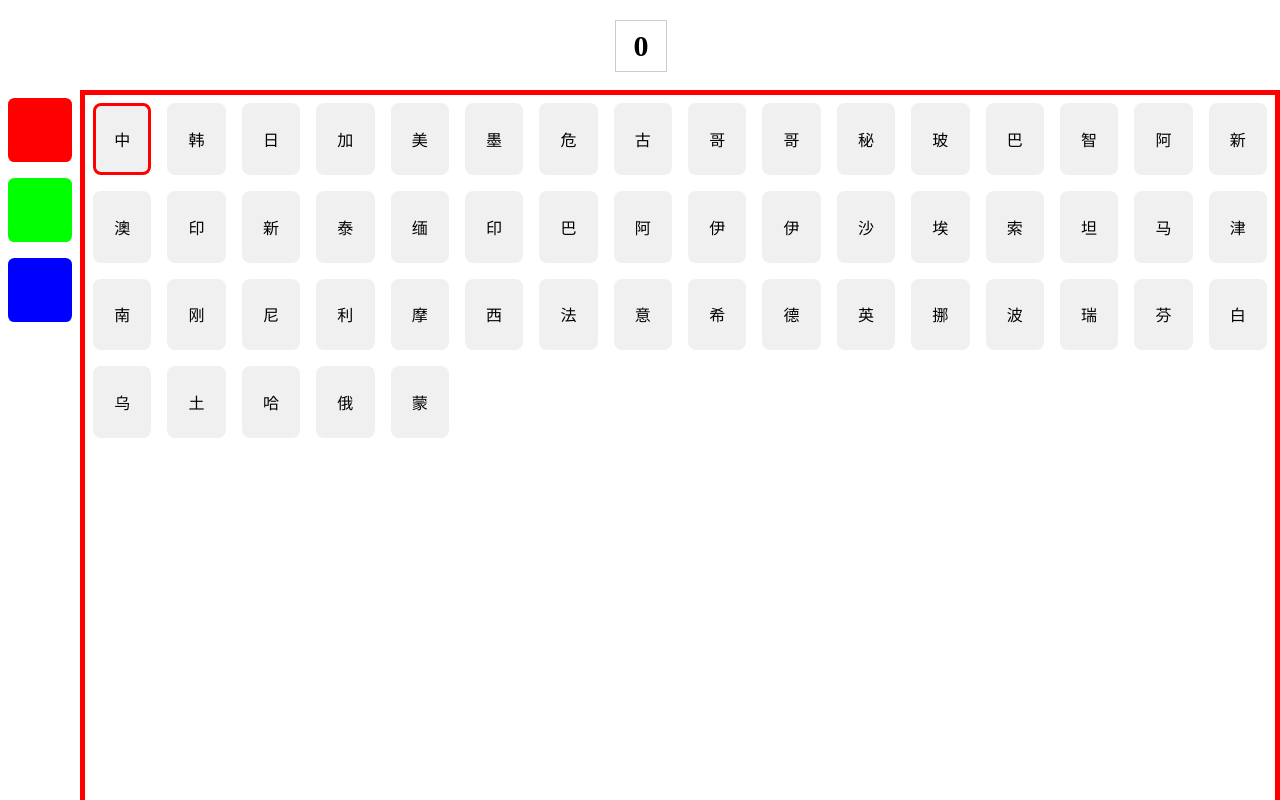
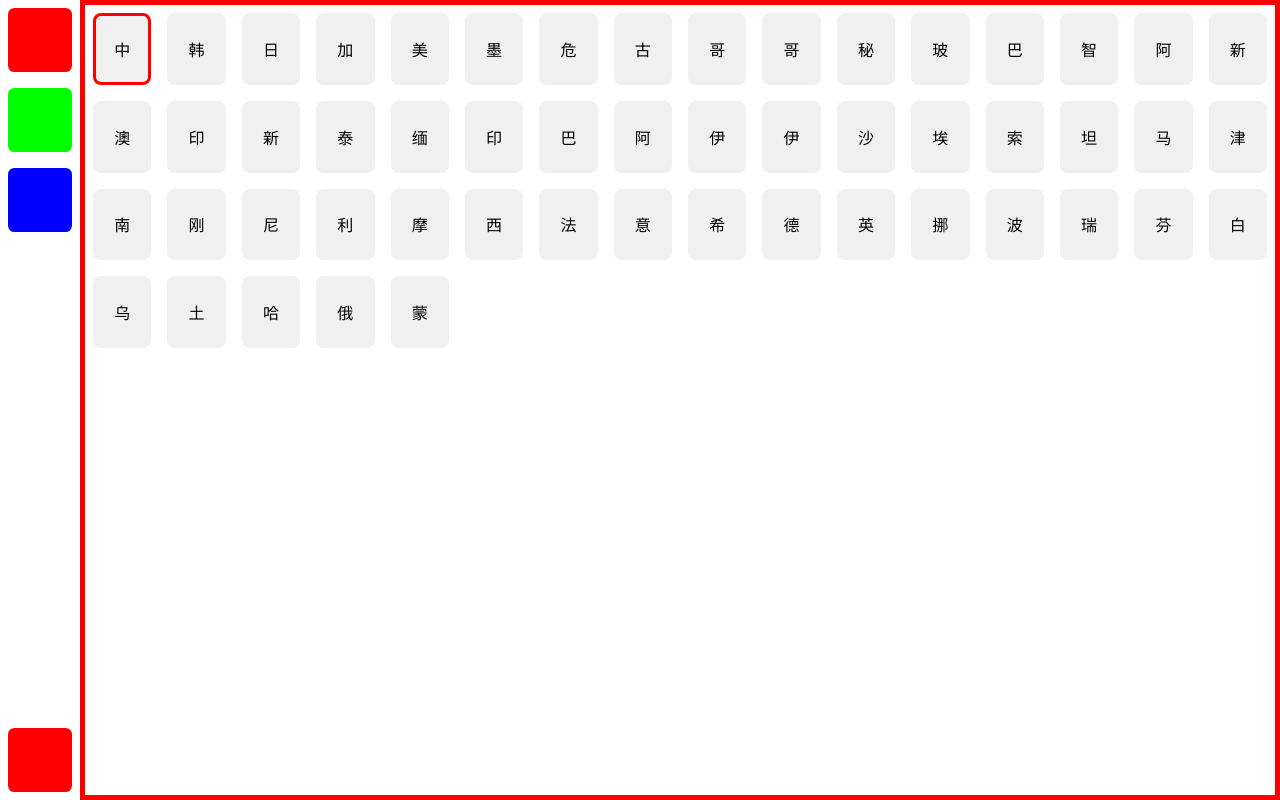
Before and after one commit to zhaoyan42/monopoly, a React (Vite) app: page / in a window 1280 px wide. Built offline with nearby package versions, Linux system fonts and the light colour scheme.

Commit message:
实现roll后暂停1秒

```diff
--- a/src/App.tsx
+++ b/src/App.tsx
@@ -100,6 +100,7 @@ function App() {
 
   return (
     <>
+      {rolling ? (
         <DiceRoller
           rolling={rolling}
           targetPoint={points}
@@ -108,6 +109,7 @@ function App() {
             void start();
           }}
         />
+      ) : null}
       <GameWrapper>
         <Board
           players={players}
--- a/src/components/dice/Dice.tsx
+++ b/src/components/dice/Dice.tsx
@@ -1,4 +1,4 @@
-import { useEffect } from 'react';
+import { useEffect, useState } from 'react';
 import styled, { css, keyframes } from 'styled-components';
 
 const rotate = keyframes`
@@ -33,12 +33,12 @@ function Face({
   shouldRotate?: boolean;
 }) {
   return (
-    <FaceWrapper face={face} shouldRotate={shouldRotate}>
+    <FaceWrapper face={face} $shouldRotate={shouldRotate}>
       {face}
     </FaceWrapper>
   );
 }
-const FaceWrapper = styled('div')<{ face: number; shouldRotate?: boolean }>`
+const FaceWrapper = styled('div')<{ face: number; $shouldRotate?: boolean }>`
   position: absolute;
   width: 100%;
   height: 100%;
@@ -49,8 +49,8 @@ const FaceWrapper = styled('div')<{ face: number; shouldRotate?: boolean }>`
   justify-content: center;
   font-size: 30px;
   font-weight: bold;
-  ${({ face, shouldRotate = true }) => {
-    if (!shouldRotate) return '';
+  ${({ face, $shouldRotate = true }) => {
+    if (!$shouldRotate) return '';
     switch (face) {
       case 1:
         return 'transform: rotateY(0deg) translateZ(25px);';
@@ -79,17 +79,23 @@ export function Dice({
   targetPoint: number;
   onAnimationEnd: () => void;
 }) {
+  const [innerRolling, setInnerRolling] = useState(true);
+
   useEffect(() => {
     if (rolling) {
       const timer = setTimeout(() => {
-        onAnimationEnd();
+        setInnerRolling(false);
+
+        setTimeout(() => {
+          onAnimationEnd();
+        }, 1000);
       }, 2000);
       return () => clearTimeout(timer);
     }
-  }, [rolling, targetPoint, onAnimationEnd]);
+  }, [rolling, onAnimationEnd]);
 
-  return rolling ? (
-    <DiceWrapper $rolling={rolling}>
+  return innerRolling ? (
+    <DiceWrapper $rolling={innerRolling}>
       <Face face={1} />
       <Face face={2} />
       <Face face={3} />
```
Also changed, not shown: .eslintrc.cjs. Lines whose indentation alone changed are shown as unchanged.
